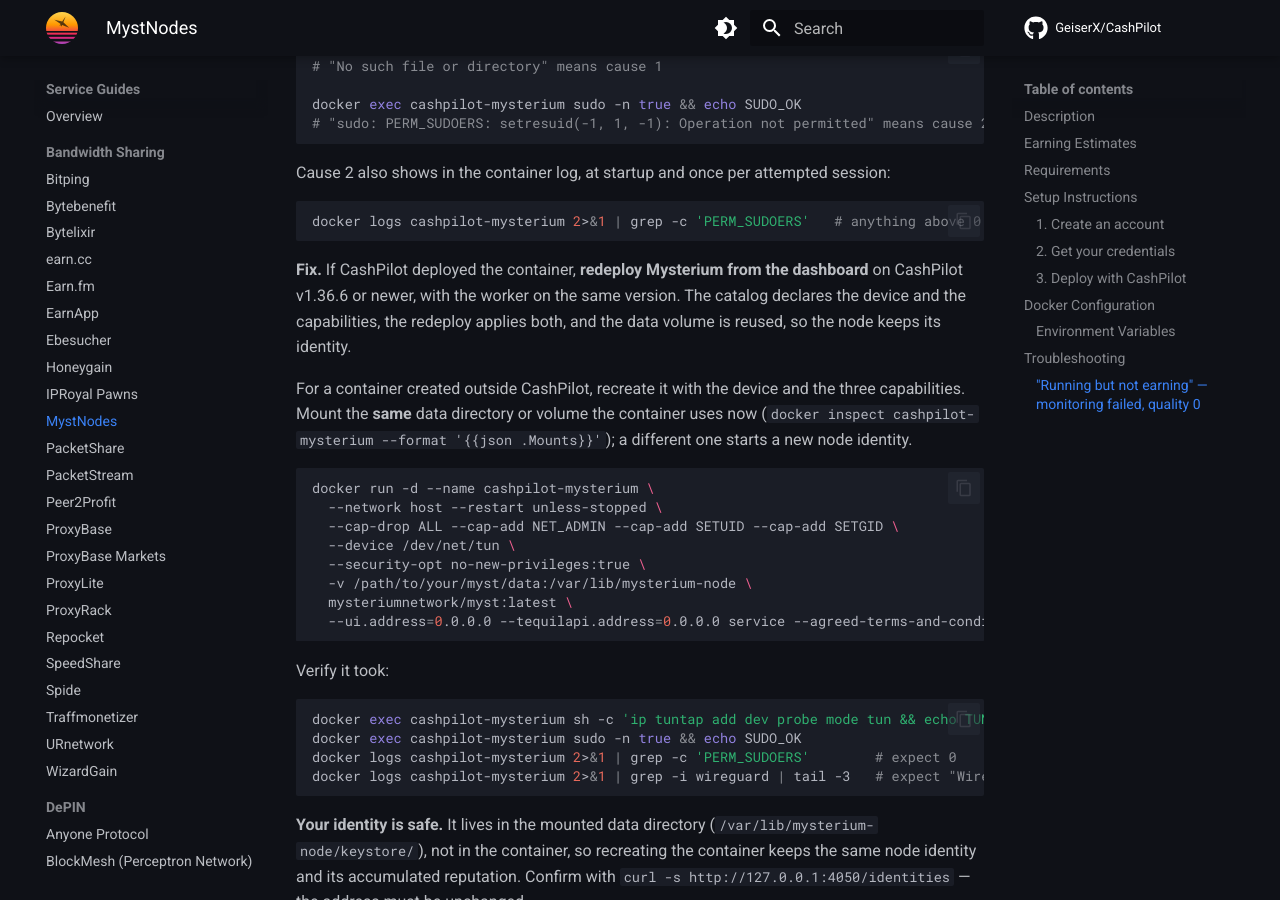
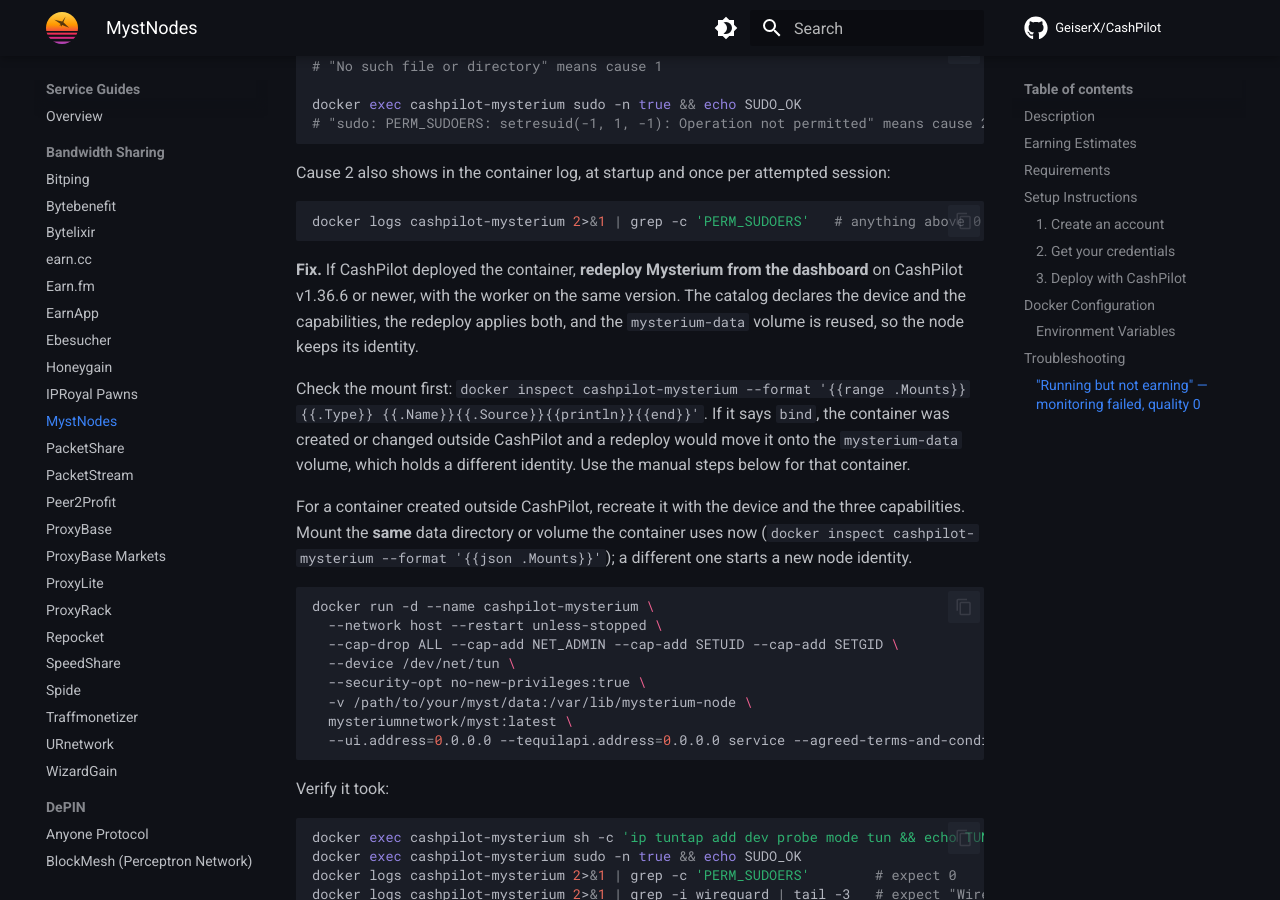
Before and after one commit to GeiserX/CashPilot, an MkDocs documentation site: the page built from docs/guides/mysterium.md, in a window 1280 px wide and 900 px high, scrolled down 3298 px. Built offline with MkDocs 1.6.1 and Material for MkDocs 9.7.7, drawn with Linux system fonts in a browser that asks for light colours; comment, search, counter and statistics services are not loaded.

Commit message:
docs(upgrading): tell Mysterium users to redeploy once, and to check the mount first (#362)
v1.36.6 fixed the capabilities, but a node deployed before it keeps its old
shape until it is redeployed. A container whose data is a bind mount made
outside CashPilot must be recreated by hand: a dashboard redeploy moves it onto
the catalog volume, which is a different node identity.

```diff
--- a/docs/guides/mysterium.md
+++ b/docs/guides/mysterium.md
@@ -124,7 +124,13 @@
 **Fix.** If CashPilot deployed the container, **redeploy Mysterium from the
 dashboard** on CashPilot v1.36.6 or newer, with the worker on the same version.
 The catalog declares the device and the capabilities, the redeploy applies both,
-and the data volume is reused, so the node keeps its identity.
+and the `mysterium-data` volume is reused, so the node keeps its identity.
+
+Check the mount first:
+`docker inspect cashpilot-mysterium --format '{{range .Mounts}}{{.Type}} {{.Name}}{{.Source}}{{println}}{{end}}'`.
+If it says `bind`, the container was created or changed outside CashPilot and a
+redeploy would move it onto the `mysterium-data` volume, which holds a different
+identity. Use the manual steps below for that container.
 
 For a container created outside CashPilot, recreate it with the device and the
 three capabilities. Mount the **same** data directory or volume the container
```
Also changed, not shown: UPGRADING.md (+48 -0 lines).
